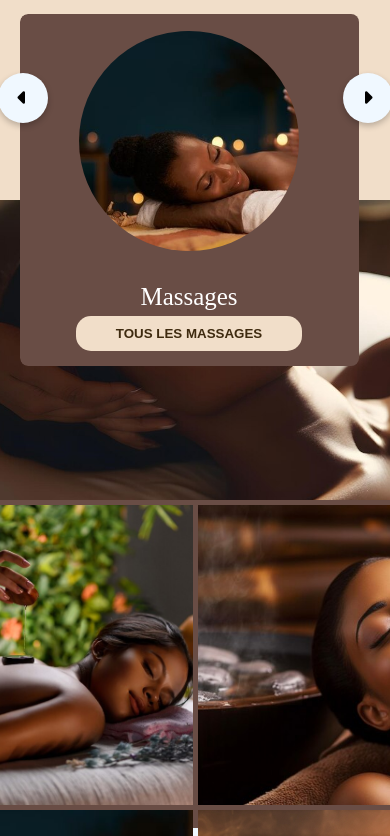
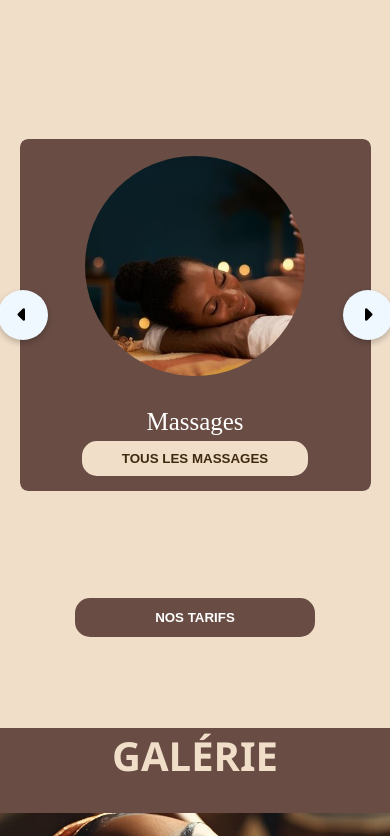
Before and after one commit to lehahiah-angels/lehahiah-angels.github.io, a plain HTML site: page index.html in a window 390 px wide. Shown: the part 1164-2000 px from the top of the page. Drawn offline with nearby package versions, Linux system fonts and the light colour scheme; files whose address does not match are found by name.

Commit message:
Dépot 009 avec rangement de la page d'acceuil

```diff
--- a/css/Style.css
+++ b/css/Style.css
@@ -588,8 +588,8 @@ nav button a:hover {
 
 .ma-galerie {
     margin: 30px auto;
-    max-width: 1200px;
-    width: 100vw;
+    max-width: 800px;
+    width: 80%;
     height:70%;
     display: grid;
     grid-template-columns: repeat(auto-fill, 300px);
--- a/css/Style.responsive.css
+++ b/css/Style.responsive.css
@@ -23,10 +23,6 @@
         position:absolute;
     }
 
-    .services {
-        height: 50vh;
-        min-height: 100%;
-    }
     .wrapper {
         max-width: 1100px;
         width: 90%;
@@ -61,6 +57,14 @@
         margin: auto;
     }
 
+    .wrapper {
+        max-width: 1100px;
+        width: 90%;
+        height: 40%;
+        position: relative;
+        margin: auto;
+    }
+
     .propos-msg {
         width: 95%;
         height: 90%;
@@ -91,6 +95,14 @@
         width: 100vw;
         padding-bottom: 70px;
     }
+
+    #galérie {
+        width: 100vw;
+        height: auto;
+        max-width: 100%;
+        max-height: 100%;
+        padding-bottom: 60px;
+    }
 }
 @media screen and (max-width:768px) {
     /*!=======*HEADER========*/
@@ -101,6 +113,9 @@
 
     nav {
         background-color: #694d45;
+        height: 40px;
+        padding: 0;
+        margin: auto;
     }
 
     .msg-txt .button {
@@ -154,8 +169,6 @@
         justify-content: center;
     }
 
-
-
     .msg-txt .button {
         padding: 5px 20px;
         font-size: 2vw;
@@ -183,12 +196,12 @@
     }
 
     .services {
-    padding-bottom: 100px;
+    height: auto;
 
     }
 
     .wrapper .carousel {
-        grid-auto-columns: calc((100% / 1) - 12px);
+        grid-auto-columns: calc((100% / 1) );
     }
 
     .carousel .card {
@@ -200,6 +213,15 @@
         display: none;
     }
 
+    .ma-galerie {
+        margin: 30px auto;
+        max-width: 100px;
+        width: 100%;
+        height:70%;
+        display: grid;
+        grid-template-columns: repeat(1, 300px);
+    }
+
 
 }
 @media screen and (max-width:425px) {}
```
Lines whose indentation alone changed are shown as unchanged.
